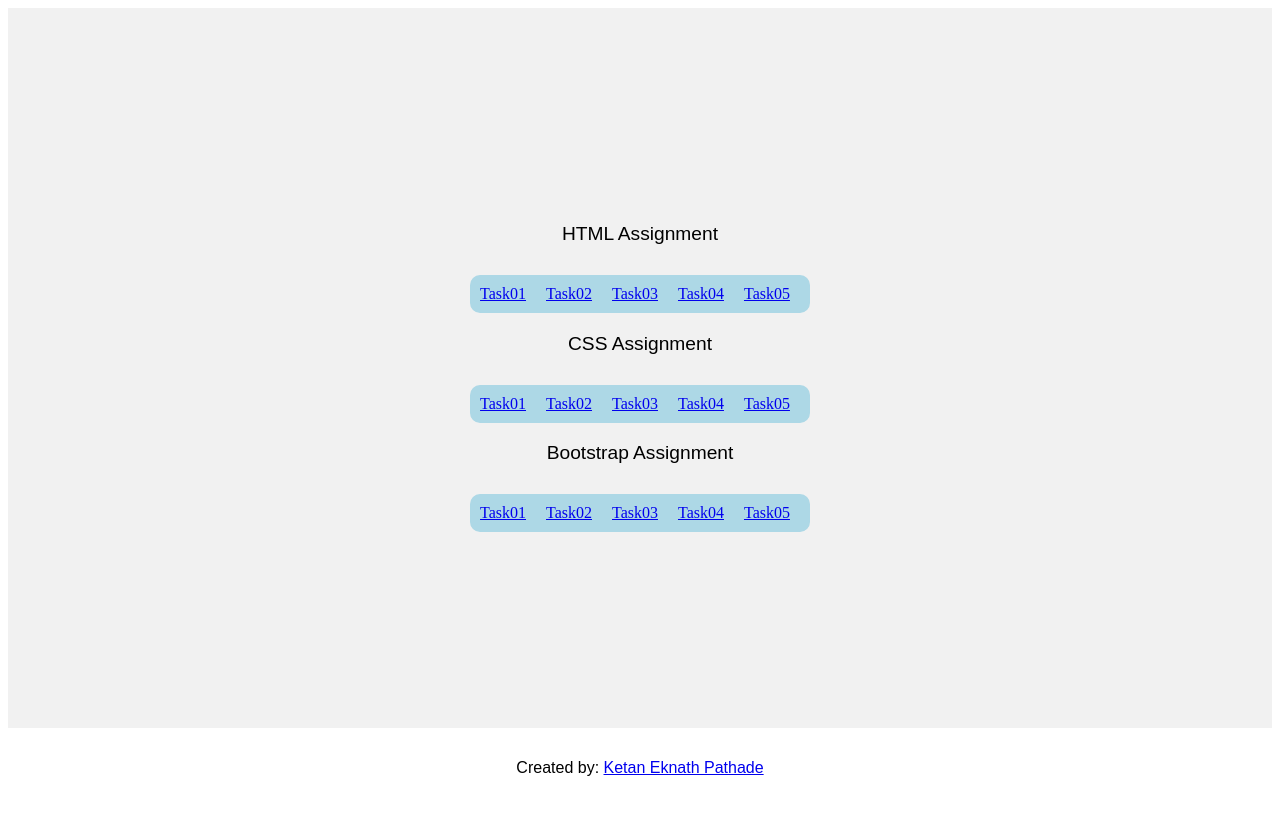
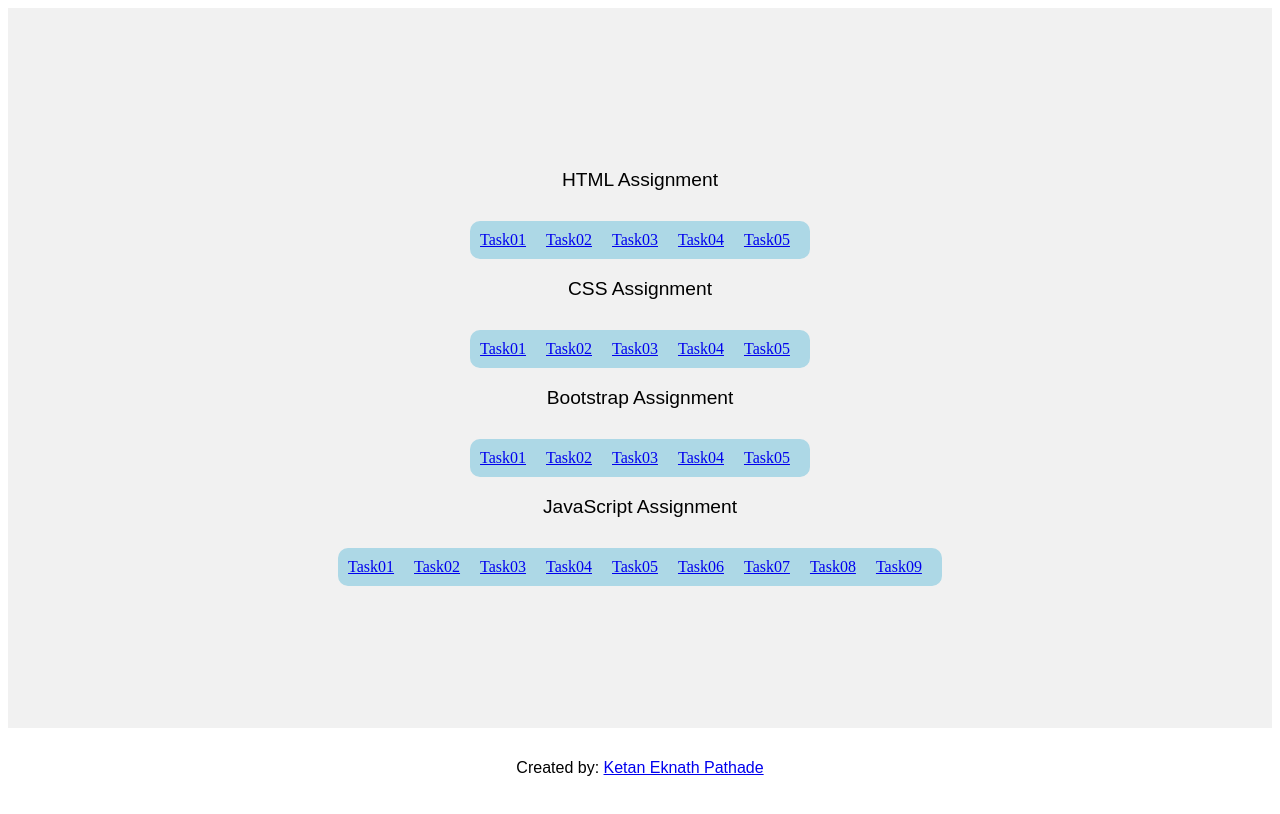
Before and after one commit to ketan196/MernStack-Ethnus-Course-22BCE11206, a plain HTML site: page index.html in a window 1280 px wide. Drawn offline with Linux system fonts and the light colour scheme.

Commit message:
Update index.html

```diff
--- a/index.html
+++ b/index.html
@@ -65,6 +65,18 @@
                <a href="Title03-Bootstrap/Task04.html">Task04</a><br>
                <a href="Title03-Bootstrap/Task05.html">Task05</a><br>
           </div>
+          <h3>JavaScript Assignment</h3>
+          <div class="container">
+               <a href="JS_Tasks/JS_Task-1.html">Task01</a><br>
+               <a href="JS_Tasks/JS_Task-2.html">Task02</a><br>
+               <a href="JS_Tasks/JS_Task-3.html">Task03</a><br>
+               <a href="JS_Tasks/JS_Task-4.html">Task04</a><br>
+               <a href="JS_Tasks/JS_Task-5.html">Task05</a><br>
+               <a href="JS_Tasks/JS_Task-6.html">Task06</a><br>
+               <a href="JS_Tasks/JS_Task-7.html">Task07</a><br>
+               <a href="JS_Tasks/JS_Task-8.html">Task08</a><br>
+               <a href="JS_Tasks/JS_Task-9.html">Task09</a><br>
+          </div>
      </div>
      <div class="footer">
           <p>Created by: <a href="https://github.com/ketan196"> Ketan Eknath Pathade </a></p>
```
